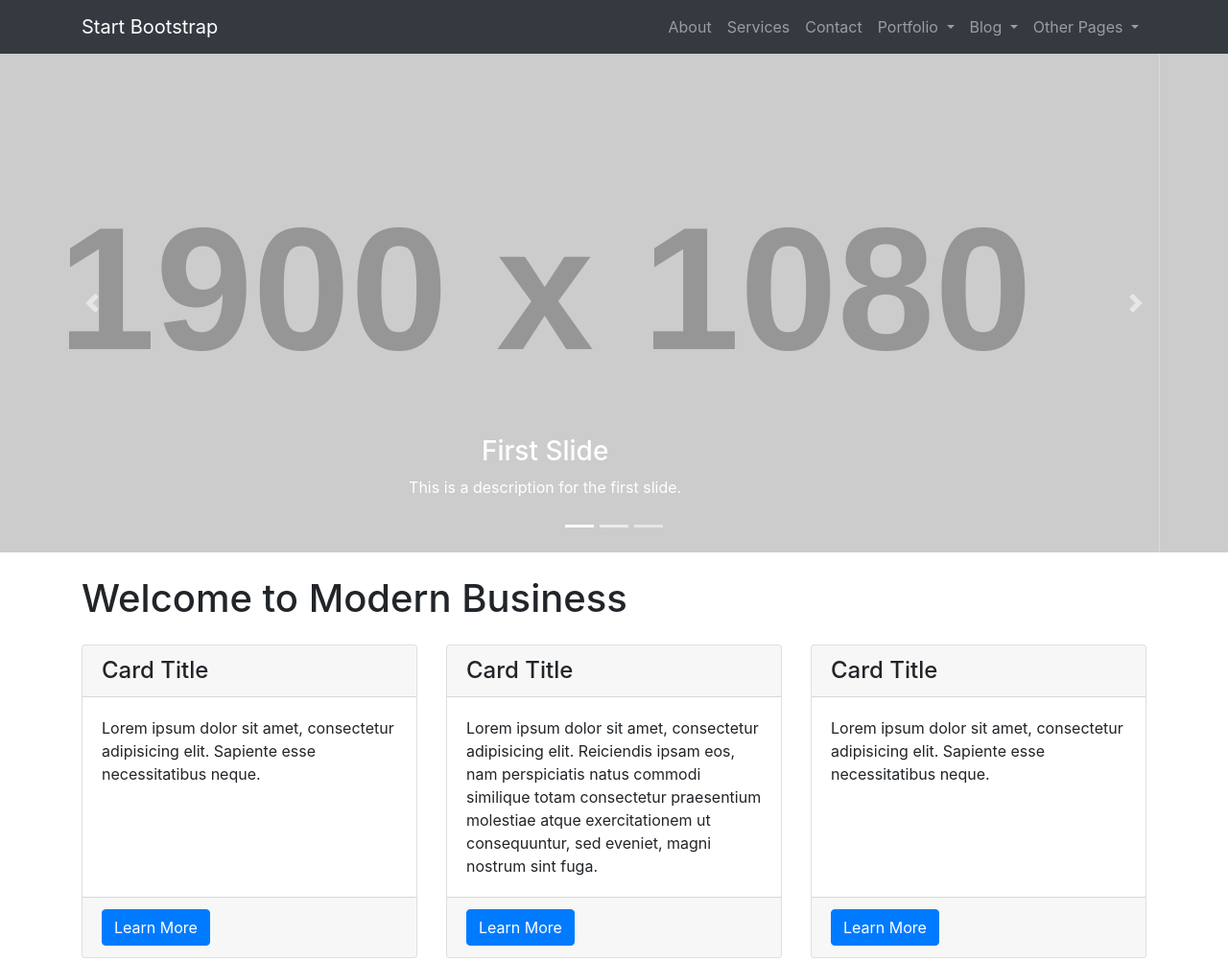
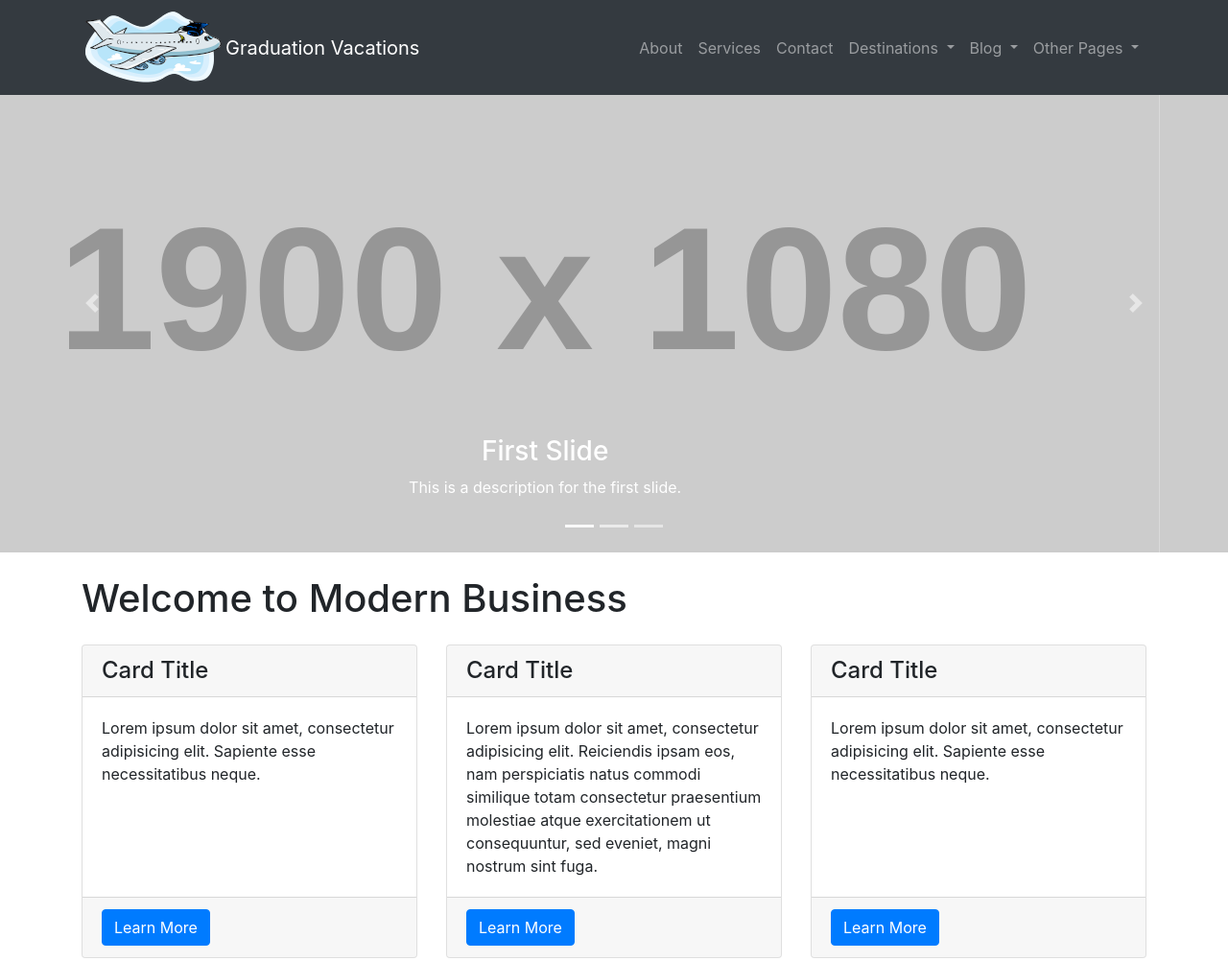
Before and after one commit to knurd-alert/startbootstrap-modern-business-gh-pages, a website: page index.html in a window 1280 px wide. Shown: the top 1002 px of the page at 96% size. Drawn offline with Linux system fonts and the light colour scheme; placeholder pictures from the web are drawn by us.

Commit message:
Skeleton Trials
Just changing some things to see how this works

```diff
--- a/index.html
+++ b/index.html
@@ -5,8 +5,8 @@
 
   <meta charset="utf-8">
   <meta name="viewport" content="width=device-width, initial-scale=1, shrink-to-fit=no">
-  <meta name="description" content="">
-  <meta name="author" content="">
+  <meta name="description" content="Graduation Vacation">
+  <meta name="author" content="Chris Gazley">
 
   <title>Modern Business - Start Bootstrap Template</title>
 
@@ -23,7 +23,8 @@
   <!-- Navigation -->
   <nav class="navbar fixed-top navbar-expand-lg navbar-dark bg-dark fixed-top">
     <div class="container">
-      <a class="navbar-brand" href="index.html">Start Bootstrap</a>
+      <img src="images/gv_logo.png">
+      <a class="navbar-brand" href="index.html">Graduation Vacations</a>
       <button class="navbar-toggler navbar-toggler-right" type="button" data-toggle="collapse" data-target="#navbarResponsive" aria-controls="navbarResponsive" aria-expanded="false" aria-label="Toggle navigation">
         <span class="navbar-toggler-icon"></span>
       </button>
@@ -40,10 +41,10 @@
           </li>
           <li class="nav-item dropdown">
             <a class="nav-link dropdown-toggle" href="#" id="navbarDropdownPortfolio" data-toggle="dropdown" aria-haspopup="true" aria-expanded="false">
-              Portfolio
+              Destinations
             </a>
             <div class="dropdown-menu dropdown-menu-right" aria-labelledby="navbarDropdownPortfolio">
-              <a class="dropdown-item" href="portfolio-1-col.html">1 Column Portfolio</a>
+              <a class="dropdown-item" href="portfolio-1-col.html">Hawaii</a>
               <a class="dropdown-item" href="portfolio-2-col.html">2 Column Portfolio</a>
               <a class="dropdown-item" href="portfolio-3-col.html">3 Column Portfolio</a>
               <a class="dropdown-item" href="portfolio-4-col.html">4 Column Portfolio</a>
```
Also changed, not shown: about.html (+1 -0 lines), images/gv_logo.png (added), images/gv_logo_100x56.png (added).
